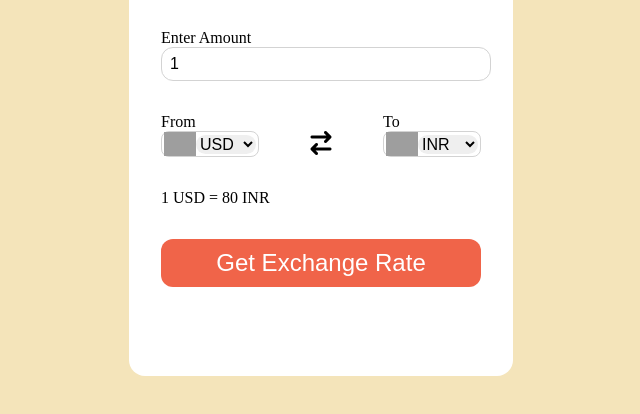
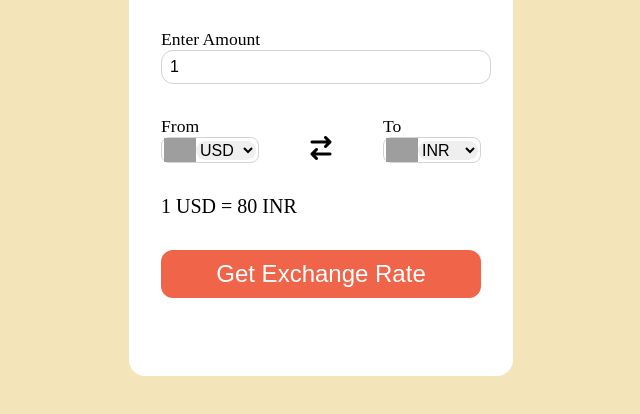
Before and after one commit to SaurabhKuntal110/Currency-Convertor, a plain HTML site: page index.html in a window 1280 px wide. Shown: the part 256-670 px from the top of the page, without its empty margins (319-959 px from the left). Drawn offline with Linux system fonts and the light colour scheme; no server answers; grey boxes are pictures that could not be loaded.

Commit message:
Edit Font size

```diff
--- a/style.css
+++ b/style.css
@@ -33,6 +33,9 @@ form select,button,input{
     outline: none;
     border-radius: 0.75rem;
 }
+p{
+    font-size: 1.1rem;
+}
 form input{
     border: 1px solid lightgray;
     font-size: 1rem;
@@ -66,6 +69,7 @@ form input{
 }
 .msg{
     margin: 2rem 0 2rem 0;
+    font-size: 1.25rem;
 }
 form button{
     height: 3rem;
```
